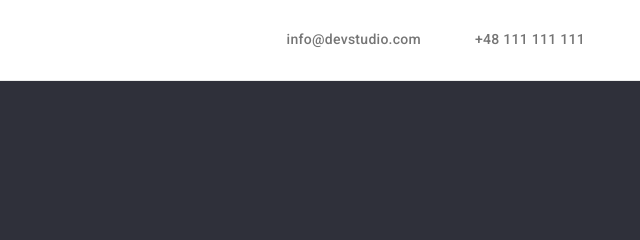
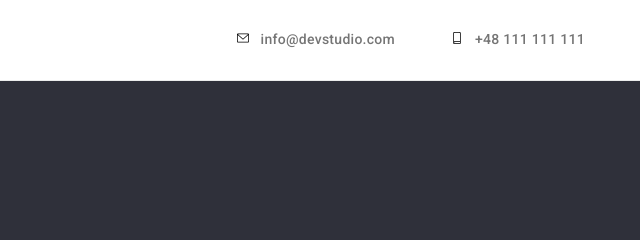
Before and after one commit to MariuszR87/goit-markup-hw-04, a plain HTML site: page index.html in a window 1280 px wide. Shown: the top 240 px of the page, 640-1280 px from the left. Drawn offline with nearby package versions, Linux system fonts and the light colour scheme.

Commit message:
dodane mail i smartfon

```diff
--- a/css/styles.css
+++ b/css/styles.css
@@ -113,6 +113,12 @@ gap: 46px;
   letter-spacing: 0.02em;
 }
 
+.icon-spacing {
+  margin-right: 10px;
+  padding: 0;
+  background-size: cover;
+}
+
 .margin-right50-header{
   margin-right: 50px;
 }
@@ -160,6 +166,7 @@ cursor: pointer;
   padding: 200px;
   height: 600px;
   height: auto;
+  background-image: src=".images/background-image.jpg";
 }
 
 .main-box-btn {
--- a/index.html
+++ b/index.html
@@ -39,8 +39,13 @@
           </div>
 
           <div>
-            <a class="links-contact links margin-right50-header margin-left-header" href="mailto:info@devstudio.com">info@devstudio.com</a>
-            <a class="links-contact links" href="tel:+48111111111">+48 111 111 111</a>
+            <a class="links-contact links margin-right50-header margin-left-header" href="mailto:info@devstudio.com">
+              <svg class="icon-spacing" width="16" height="12">
+              <use xlink:href="./images/icons.svg#icon-envelope"></use>
+              </svg>info@devstudio.com</a>
+            <a class="links-contact links" href="tel:+48111111111"><svg class="icon-spacing" width="16" height="12">
+              <use xlink:href="./images/icons.svg#icon-smartphone"></use>
+              </svg>+48 111 111 111</a>
           </div>
 
       </section>
@@ -186,6 +191,17 @@
           </ul>
         </div>
       </section>
+      <section>
+        <div class="container">
+          <h2 class="class-h2">Nasz zespół</h2>
+          <svg class="icon-spacing" width="300" height="auto" style="outline: 2px dashed #2a2a2a;">
+            <use xlink:href="./images/icons.svg#icon-envelope"></use></svg>
+
+
+          </div>
+
+
+      </section>
 
     </main>
 
```
Also changed, not shown: kontakt.html (added, +2 -0 lines), images/background-img.jpg (added), images/icons.svg (renamed from images/icons.svg.svg).
